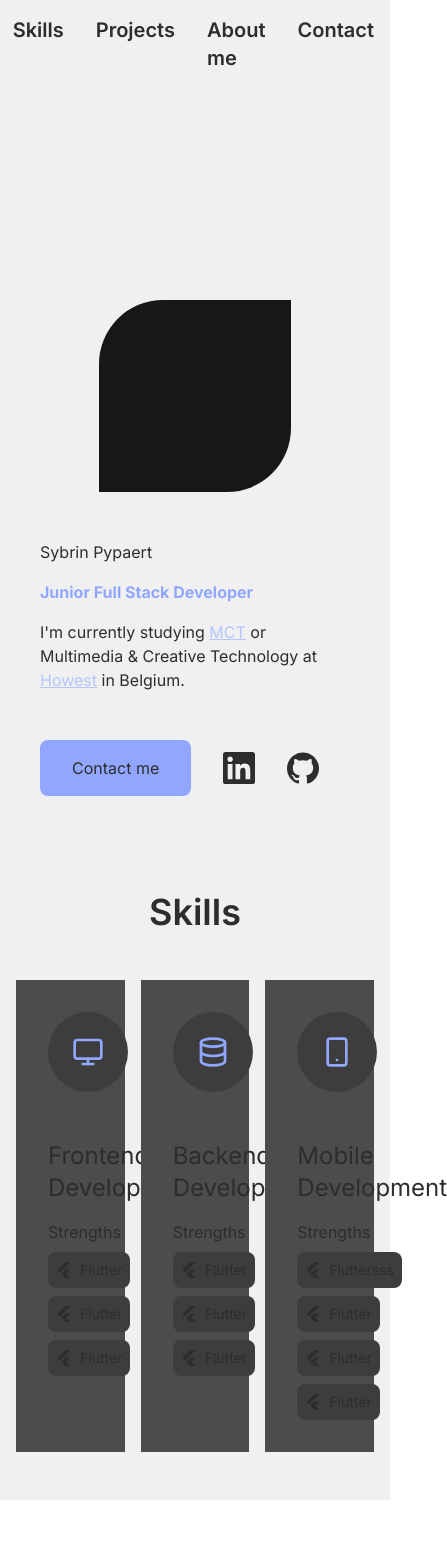
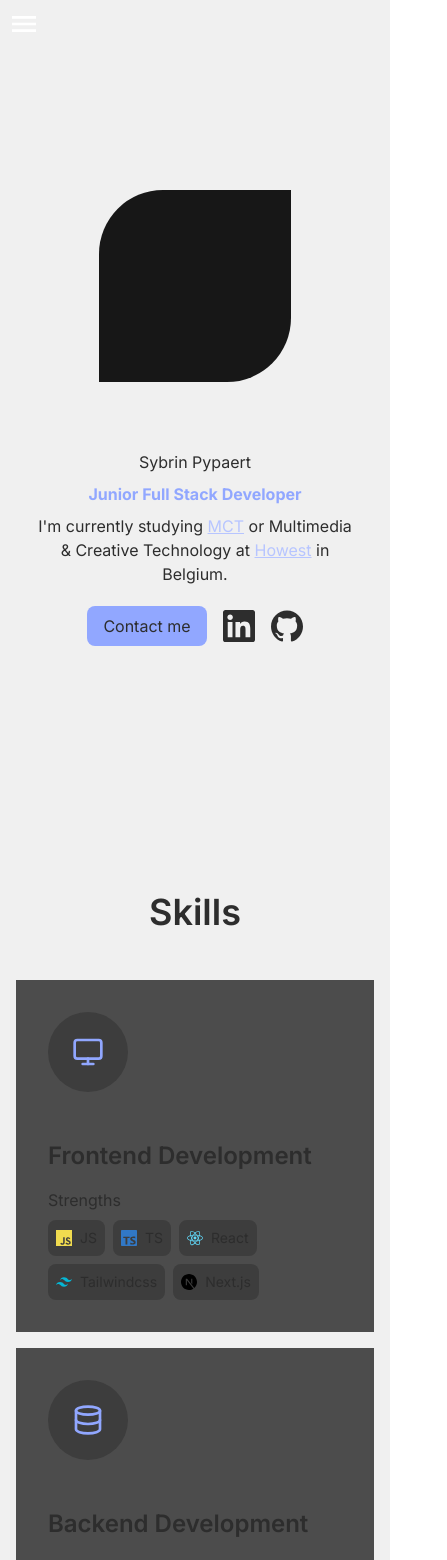
Before and after one commit to PypaertSybrin/portfolio, a Next.js app: page / in a window 390 px wide. Shown: the top 1560 px of the page, 447 px wide, since content can reach past the window. Before the commit the page ends 1500 px from the top, so only its background shows below. Built offline with nearby package versions, Linux system fonts and the light colour scheme; a web font is replaced by a local one.

Commit message:
feat: skills entered + responsive

```diff
--- a/src/components/cards/SkillCard.tsx
+++ b/src/components/cards/SkillCard.tsx
@@ -8,7 +8,7 @@ const SkillCard = ({ skill }: { skill: Skill }) => {
             className='w-8 h-8'
           />
       </div>
-      <p className='text-2xl mb-2'>{skill.name}</p>
+      <p className='text-2xl mb-2 font-semibold'>{skill.name}</p>
       <div className='items-start'>
         <p className='py-2'>Strengths</p>
         <ul className='flex flex-wrap gap-2 items-center'>
@@ -17,7 +17,7 @@ const SkillCard = ({ skill }: { skill: Skill }) => {
               key={s.name}
               className='flex items-center gap-2 bg-secundary-900 p-2 rounded-lg'
             >
-              <s.icon />
+              <s.icon color={s.color}/>
               <span className='text-sm'>{s.name}</span>
             </div>
           ))}
--- a/src/components/generic/Header.tsx
+++ b/src/components/generic/Header.tsx
@@ -3,18 +3,18 @@ import { SiGithub, SiLinkedin } from "react-icons/si";
 
 const Header = () => {
     return (
-        <div className="h-screen flex flex-col-reverse lg:flex-row items-center lg:justify-around lg:gap-16">
-            <div className="p-10">
-                <p className="lg:text-xl py-2">Sybrin Pypaert</p>
-                <h1 className="lg:text-5xl font-bold text-primary-neutral py-2">Junior Full Stack Developer</h1>
-                <p className="lg:text-xl py-2">I&apos;m currently studying <Link className="text-primary-light underline" href={'https://mct.be/'} target="_blank">MCT</Link> or Multimedia &amp; Creative Technology at <Link className="text-primary-light underline" href={'https://www.howest.be/nl'} target="_blank">Howest</Link> in Belgium.</p>
-                <div className="flex items-center gap-8 pt-10 pb-2">
-                    <button className="bg-primary-neutral text-secundary-950 py-4 px-8 rounded-lg">Contact me</button>
-                    <p><SiLinkedin className="w-8 h-8"/></p>
-                    <p><SiGithub className="w-8 h-8"/></p>
+        <div className="h-screen flex flex-col-reverse lg:flex-row items-center justify-center lg:justify-around lg:gap-16">
+            <div className="p-8 text-center lg:text-left">
+                <p className="lg:text-xl py-1 lg:py-2">Sybrin Pypaert</p>
+                <h1 className="lg:text-5xl font-bold text-primary-neutral py-1 lg:py-2">Junior Full Stack Developer</h1>
+                <p className="lg:text-xl py-1 lg:py-2">I&apos;m currently studying <Link className="text-primary-light underline" href={'https://mct.be/'} target="_blank">MCT</Link> or Multimedia &amp; Creative Technology at <Link className="text-primary-light underline" href={'https://www.howest.be/nl'} target="_blank">Howest</Link> in Belgium.</p>
+                <div className="flex items-center gap-4 lg:gap-8 pt-4 lg:pt-10 pb-2 justify-center lg:justify-start">
+                    <Link href="mailto:sybrinpypaert@gmail.com" className="bg-primary-neutral text-secundary-950 py-2 px-4 md:py-4 md:px-8 rounded-lg" >Contact me</Link>
+                    <Link href="https://www.linkedin.com/in/sybrin-pypaert-a2413b298/" target="_blank"><SiLinkedin className="w-8 h-8"/></Link>
+                    <Link href="https://github.com/PypaertSybrin" target="_blank"><SiGithub className="w-8 h-8"/></Link>
                 </div>
             </div>
-            <div className="px-10">
+            <div className="p-8">
                 <div className="lg:w-96 lg:h-96 w-48 h-48 bg-neutral-900 rounded-br-[64px] rounded-tl-[64px] lg:rounded-br-[150px] lg:rounded-tl-[150px]"></div>
             </div>
         </div>
--- a/src/components/generic/Navigation.tsx
+++ b/src/components/generic/Navigation.tsx
@@ -1,28 +1,19 @@
-import Link from 'next/link';
+"use client";
+import { useState } from "react";
+import Navbar from "../nav/Navbar";
+import Sidebar from "../nav/Sidebar";
 
 const Navigation = () => {
+  const [isOpen, setIsOpen] = useState(false);
+  const toggle = () => {
+    setIsOpen(!isOpen);
+  };
   return (
-    <nav className="fixed top-0 left-0 right-0 p-4 dark:bg-secundary-950 bg-secundary-50">
-      <div className="mx-auto max-w-screen-xl">
-        <ul className="text-xl font-semibold flex gap-8 justify-end">
-          <li>
-            <Link href="/">Home</Link>
-          </li>
-          <li>
-            <Link href="#skills">Skills</Link>
-          </li>
-          <li>
-            <Link href="#projects">Projects</Link>
-          </li>
-          <li>
-            <Link href="#about">About me</Link>
-          </li>
-          <li>
-            <Link href="#contact">Contact</Link>
-          </li>
-        </ul>
-      </div>
-    </nav>
+    <>
+      <Sidebar isOpen={isOpen} toggle={toggle} />
+      <Navbar toggle={toggle} />
+    </>
   );
 };
+
 export default Navigation;
--- a/src/components/generic/Skills.tsx
+++ b/src/components/generic/Skills.tsx
@@ -5,7 +5,7 @@ const Skills = () => {
     return (
         <div className="py-12 px-4">
             <h1 className="text-4xl font-semibold mb-12 text-center">Skills</h1>
-            <div className="grid grid-cols-3 gap-4">
+            <div className="grid grid-cols-1 md:grid-cols-2 lg:grid-cols-3 gap-4">
                 {SkillData.map((skill) => (
                     <div key={skill.name} className="basis-2/6">
                         <SkillCard skill={skill} />
--- a/src/components/nav/Navbar.tsx
+++ b/src/components/nav/Navbar.tsx
@@ -0,0 +1,43 @@
+import Link from 'next/link'
+
+const Navbar = ({ toggle }: { toggle: () => void }) => {
+  return (
+    <nav className="fixed top-0 left-0 right-0 p-2 pb-0 md:p-4 dark:bg-secundary-950 bg-secundary-50">
+      <div className="mx-auto max-w-screen-xl">
+        <ul className="text-xl font-semibold gap-8 justify-end hidden md:flex">
+          <li>
+            <Link href="/">Home</Link>
+          </li>
+          <li>
+            <Link href="#skills">Skills</Link>
+          </li>
+          <li>
+            <Link href="#projects">Projects</Link>
+          </li>
+          <li>
+            <Link href="#about">About me</Link>
+          </li>
+          <li>
+            <Link href="#contact">Contact</Link>
+          </li>
+        </ul>
+      </div>
+      <button
+        type="button"
+        className="md:hidden"
+        onClick={toggle}
+      >
+        {/* Menu icon */}
+        <svg
+          xmlns="http://www.w3.org/2000/svg"
+          width="32"
+          height="32"
+          viewBox="0 0 24 24"
+        >
+          <path fill="#fff" d="M3 6h18v2H3V6m0 5h18v2H3v-2m0 5h18v2H3v-2Z" />
+        </svg>
+      </button>
+    </nav>
+  )
+}
+export default Navbar
--- a/src/components/nav/Sidebar.tsx
+++ b/src/components/nav/Sidebar.tsx
@@ -0,0 +1,66 @@
+import Link from 'next/link'
+
+const Sidebar = ({
+  isOpen,
+  toggle,
+}: {
+  isOpen: boolean
+  toggle: () => void
+}): JSX.Element => {
+  return (
+    <>
+      <div
+        className="fixed w-full h-full overflow-hidden justify-center dark:bg-secundary-950 bg-secundary-50 grid pt-[120px] left-0 z-10"
+        style={{
+          opacity: `${isOpen ? '1' : '0'}`,
+          top: ` ${isOpen ? '0' : '-100%'}`,
+        }}
+      >
+        <button className="absolute right-0 p-5" onClick={toggle}>
+          {/* Close icon */}
+          <svg
+            xmlns="http://www.w3.org/2000/svg"
+            width="48"
+            height="48"
+            viewBox="0 0 24 24"
+          >
+            <path
+              fill="currentColor"
+              d="M19 6.41L17.59 5L12 10.59L6.41 5L5 6.41L10.59 12L5 17.59L6.41 19L12 13.41L17.59 19L19 17.59L13.41 12L19 6.41Z"
+            />
+          </svg>
+        </button>
+
+        <ul className="text-center text-xl">
+          <li>
+            <Link href="/" onClick={toggle}>
+              <p>Home</p>
+            </Link>
+          </li>
+          <li>
+            <Link href="#skills" onClick={toggle}>
+              <p>Skills</p>
+            </Link>
+          </li>
+          <li>
+            <Link href="#projects" onClick={toggle}>
+              <p>Projects</p>
+            </Link>
+          </li>
+          <li>
+            <Link href="#about" onClick={toggle}>
+              <p>About me</p>
+            </Link>
+          </li>
+          <li>
+            <Link href="#contact" onClick={toggle}>
+              <p>Contact</p>
+            </Link>
+          </li>
+        </ul>
+      </div>
+    </>
+  )
+}
+
+export default Sidebar
--- a/src/data/SkillsData.tsx
+++ b/src/data/SkillsData.tsx
@@ -1,34 +1,48 @@
-import Skill from '@/models/Skill'
-import { SiFlutter } from 'react-icons/si'
-import { LuMonitor, LuSmartphone, LuDatabase } from "react-icons/lu";
+import Skill from '@/models/Skill';
+import {
+  SiAzurefunctions,
+  SiDotnet,
+  SiFirebase,
+  SiFlutter,
+  SiJavascript,
+  SiMicrosoftazure,
+  SiMongodb,
+  SiMysql,
+  SiNextdotjs,
+  SiReact,
+  SiTailwindcss,
+  SiTypescript,
+} from 'react-icons/si';
+import { LuMonitor, LuSmartphone, LuDatabase } from 'react-icons/lu';
 
 export const SkillData: Skill[] = [
   {
     icon: LuMonitor,
     name: 'Frontend Development',
     strength: [
-      { icon: SiFlutter, name: 'Flutter', color: 'blue' },
-      { icon: SiFlutter, name: 'Flutter', color: 'blue' },
-      { icon: SiFlutter, name: 'Flutter', color: 'blue' },
+      { icon: SiJavascript, name: 'JS', color: '#f0db4f' },
+      { icon: SiTypescript, name: 'TS', color: '#3178c6' },
+      { icon: SiReact, name: 'React', color: '#61dafb' },
+      { icon: SiTailwindcss, name: 'Tailwindcss', color: '#06b6d4' },
+      { icon: SiNextdotjs, name: 'Next.js', color: '#000000' }, // Black color
     ],
   },
   {
     icon: LuDatabase,
     name: 'Backend Development',
     strength: [
-      { icon: SiFlutter, name: 'Flutter', color: 'blue' },
-      { icon: SiFlutter, name: 'Flutter', color: 'blue' },
-      { icon: SiFlutter, name: 'Flutter', color: 'blue' },
+      { icon: SiMicrosoftazure, name: 'Azure', color: '#0078d4' },
+      { icon: SiMysql, name: 'MySql', color: '#4479a1' },
+      { icon: SiMongodb, name: 'MongoDB', color: '#4db33d' },
+      { icon: SiDotnet, name: 'ASP.NET', color: '#512bd4' },
     ],
   },
   {
     icon: LuSmartphone,
     name: 'Mobile Development',
     strength: [
-      { icon: SiFlutter, name: 'Fluttersss', color: 'blue' },
-      { icon: SiFlutter, name: 'Flutter', color: 'blue' },
-      { icon: SiFlutter, name: 'Flutter', color: 'blue' },
-      { icon: SiFlutter, name: 'Flutter', color: 'blue' },
+      { icon: SiFlutter, name: 'Flutter', color: '#02569b' },
+      { icon: SiFirebase, name: 'Firebase', color: '#ffca28' },
     ],
   },
-]
+];
```
